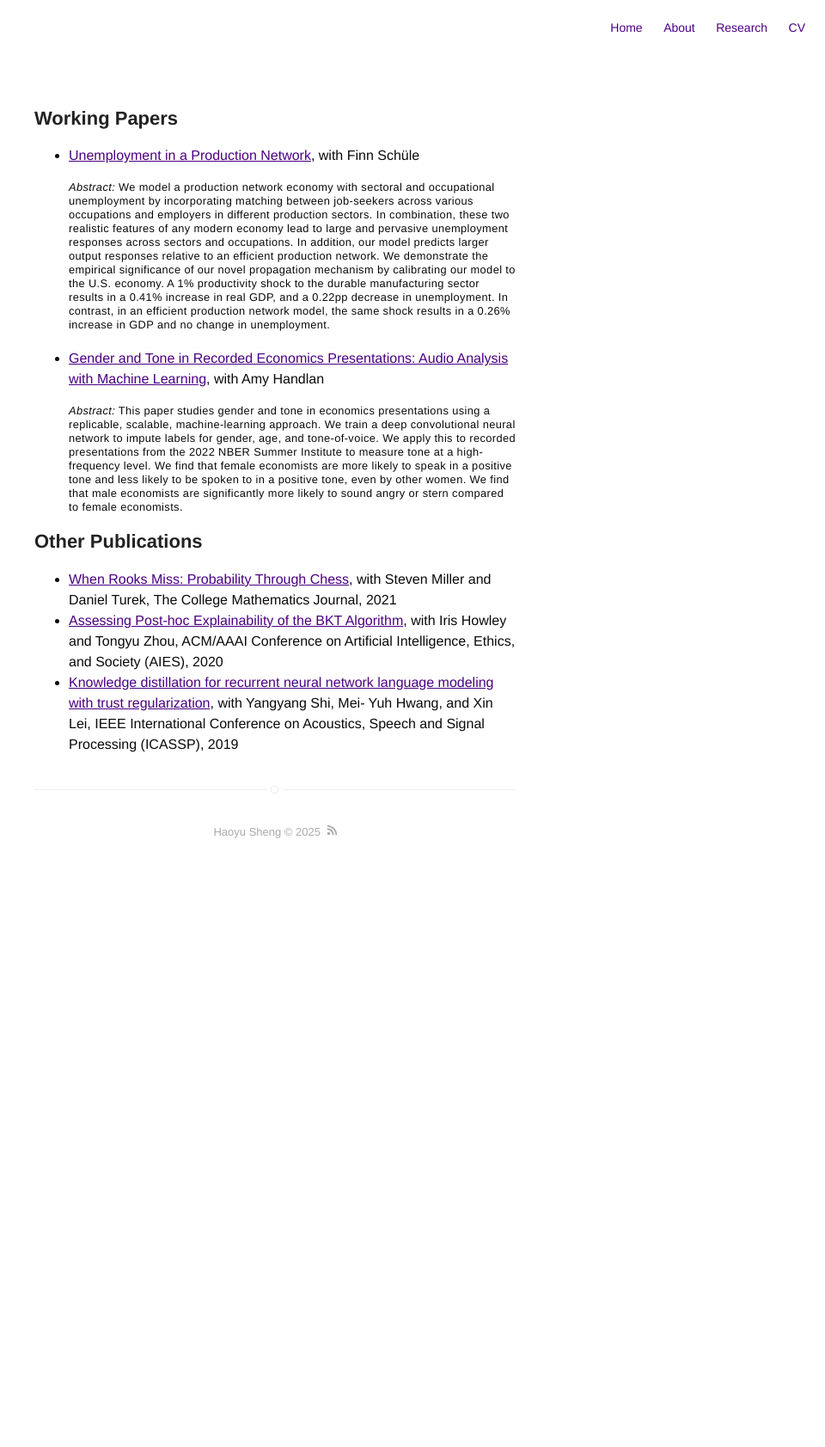
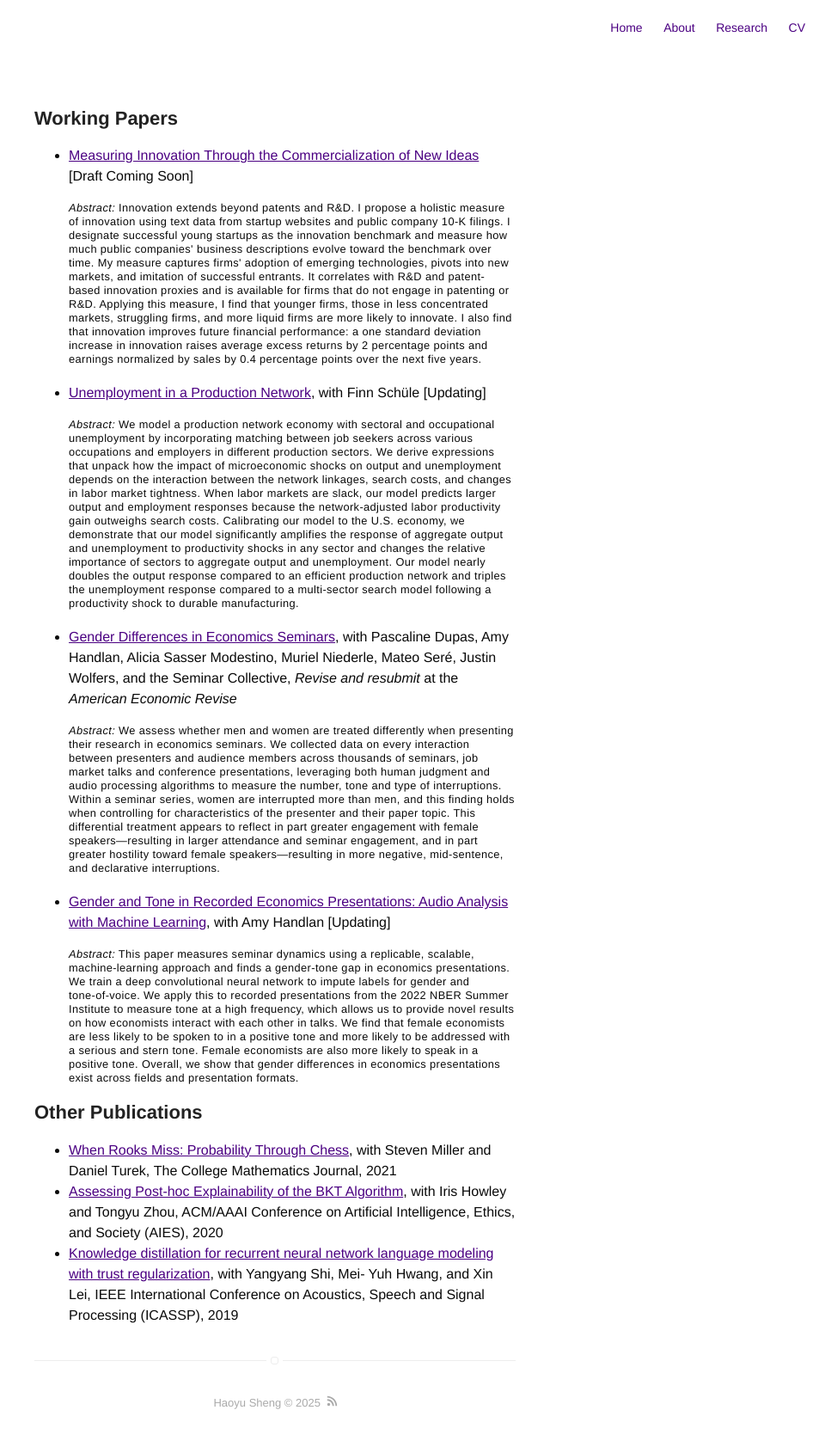
Before and after one commit to hs97/sheng_website, a Jekyll site: the page built from research.md, in a window 1280 px wide. Shown: the whole page at 86% size, without its empty margins (320-1280 px from the left). Built offline with Jekyll 4.4.1, drawn with Linux system fonts in a browser that asks for light colours; before the commit the page ends 1019 px from its top, so only the background shows below that.

Commit message:
Updated CV and research

```diff
--- a/research.md
+++ b/research.md
@@ -5,10 +5,14 @@ layout: page
 
 <h2> Working Papers</h2>
 <ul>
-<li><a href="https://papers.ssrn.com/sol3/papers.cfm?abstract_id=4449027">Unemployment in a Production Network</a>, with Finn Schüle
-<p style="line-height: 1;"><small><b><i>Abstract:</i></b> We model a production network economy with sectoral and occupational unemployment by incorporating matching between job-seekers across various occupations and employers in different production sectors. In combination, these two realistic features of any modern economy lead to large and pervasive unemployment responses across sectors and occupations. In addition, our model predicts larger output responses relative to an efficient production network. We demonstrate the empirical significance of our novel propagation mechanism by calibrating our model to the U.S. economy. A 1% productivity shock to the durable manufacturing sector results in a 0.41% increase in real GDP, and a 0.22pp decrease in unemployment. In contrast, in an efficient production network model, the same shock results in a 0.26% increase in GDP and no change in unemployment. </small></p></li>
-<li><a href="https://ssrn.com/abstract=4316513">Gender and Tone in Recorded Economics Presentations: Audio Analysis with Machine Learning</a>, with Amy Handlan
-<p style="line-height: 1;"><small><b><i>Abstract:</i></b> This paper studies gender and tone in economics presentations using a replicable, scalable, machine-learning approach.  We train a deep convolutional neural network to impute labels for gender, age, and tone-of-voice. We apply this to recorded presentations from the 2022 NBER Summer Institute to measure tone at a high-frequency level. We find that female economists are more likely to speak in a positive tone and less likely to be spoken to in a positive tone, even by other women. We find that male economists are significantly more likely to sound angry or stern compared to female economists.</small></p></li>
+<li><a href="https://haoyusheng.net">Measuring Innovation Through the Commercialization of New Ideas</a> [Draft Coming Soon]
+<p style="line-height: 1;"><small><b><i>Abstract:</i></b> Innovation extends beyond patents and R&D. I propose a holistic measure of innovation using text data from startup websites and public company 10-K filings. I designate successful young startups as the innovation benchmark and measure how much public companies' business descriptions evolve toward the benchmark over time. My measure captures firms' adoption of emerging technologies, pivots into new markets, and imitation of successful entrants. It correlates with R&D and patent-based innovation proxies and is available for firms that do not engage in patenting or R&D. Applying this measure, I find that younger firms, those in less concentrated markets, struggling firms, and more liquid firms are more likely to innovate. I also find that innovation improves future financial performance: a one standard deviation increase in innovation raises average excess returns by 2 percentage points and earnings normalized by sales by 0.4 percentage points over the next five years. </small></p></li>
+<li><a href="https://papers.ssrn.com/sol3/papers.cfm?abstract_id=4449027">Unemployment in a Production Network</a>, with Finn Schüle [Updating]
+<p style="line-height: 1;"><small><b><i>Abstract:</i></b> We model a production network economy with sectoral and occupational unemployment by incorporating matching between job seekers across various occupations and employers in different production sectors. We derive expressions that unpack how the impact of microeconomic shocks on output and unemployment depends on the interaction between the network linkages, search costs, and changes in labor market tightness. When labor markets are slack, our model predicts larger output and employment responses because the network-adjusted labor productivity gain outweighs search costs. Calibrating our model to the U.S. economy, we demonstrate that our model significantly amplifies the response of aggregate output and unemployment to productivity shocks in any sector and changes the relative importance of sectors to aggregate output and unemployment. Our model nearly doubles the output response compared to an efficient production network and triples the unemployment response compared to a multi-sector search model following a productivity shock to durable manufacturing. </small></p></li>
+<li><a href="https://www.dropbox.com/scl/fi/8l0zsntn6o21cdksfh9kd/SeminarDynamics_DHMNSSW_2024.pdf?rlkey=6nswyqge8jd4l6d9s5x04dzbx&e=1&dl=0">Gender Differences in Economics Seminars</a>, with Pascaline Dupas, Amy Handlan, Alicia Sasser Modestino, Muriel Niederle,  Mateo Seré, Justin Wolfers, and the Seminar Collective, <i>Revise and resubmit </i> at the <i>American Economic Revise </i>
+<p style="line-height: 1;"><small><b><i>Abstract:</i></b> We assess whether men and women are treated differently when presenting their research in economics seminars. We collected data on every interaction between presenters and audience members across thousands of seminars, job market talks and conference presentations, leveraging both human judgment and audio processing algorithms to measure the number, tone and type of interruptions. Within a seminar series, women are interrupted more than men, and this finding holds when controlling for characteristics of the presenter and their paper topic. This differential treatment appears to reflect in part greater engagement with female speakers—resulting in larger attendance and seminar engagement, and in part greater hostility toward female speakers—resulting in more negative, mid-sentence, and declarative interruptions.</small></p></li>
+<li><a href="https://ssrn.com/abstract=4316513">Gender and Tone in Recorded Economics Presentations: Audio Analysis with Machine Learning</a>, with Amy Handlan [Updating]
+<p style="line-height: 1;"><small><b><i>Abstract:</i></b> This paper measures seminar dynamics using a replicable, scalable, machine‑learning approach and finds a gender‑tone gap in economics presentations. We train a deep convolutional neural network to impute labels for gender and tone‑of‑voice. We apply this to recorded presentations from the 2022 NBER Summer Institute to measure tone at a high frequency, which allows us to provide novel results on how economists interact with each other in talks. We find that female economists are less likely to be spoken to in a positive tone and more likely to be addressed with a serious and stern tone. Female economists are also more likely to speak in a positive tone. Overall, we show that gender differences in economics presentations exist across fields and presentation formats.</small></p></li>
 </ul>
 
 <h2>Other Publications</h2>
```
Also changed, not shown: about.md (+2 -2 lines), 1 other file.
